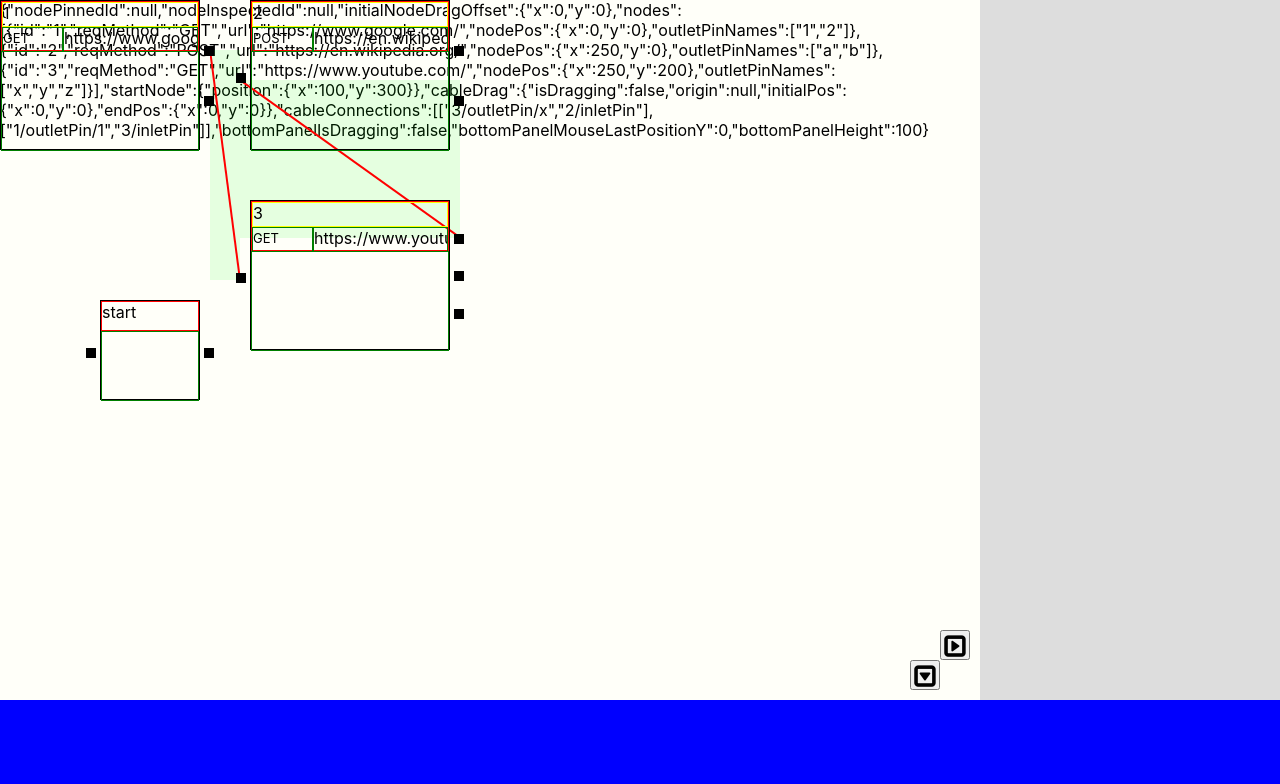
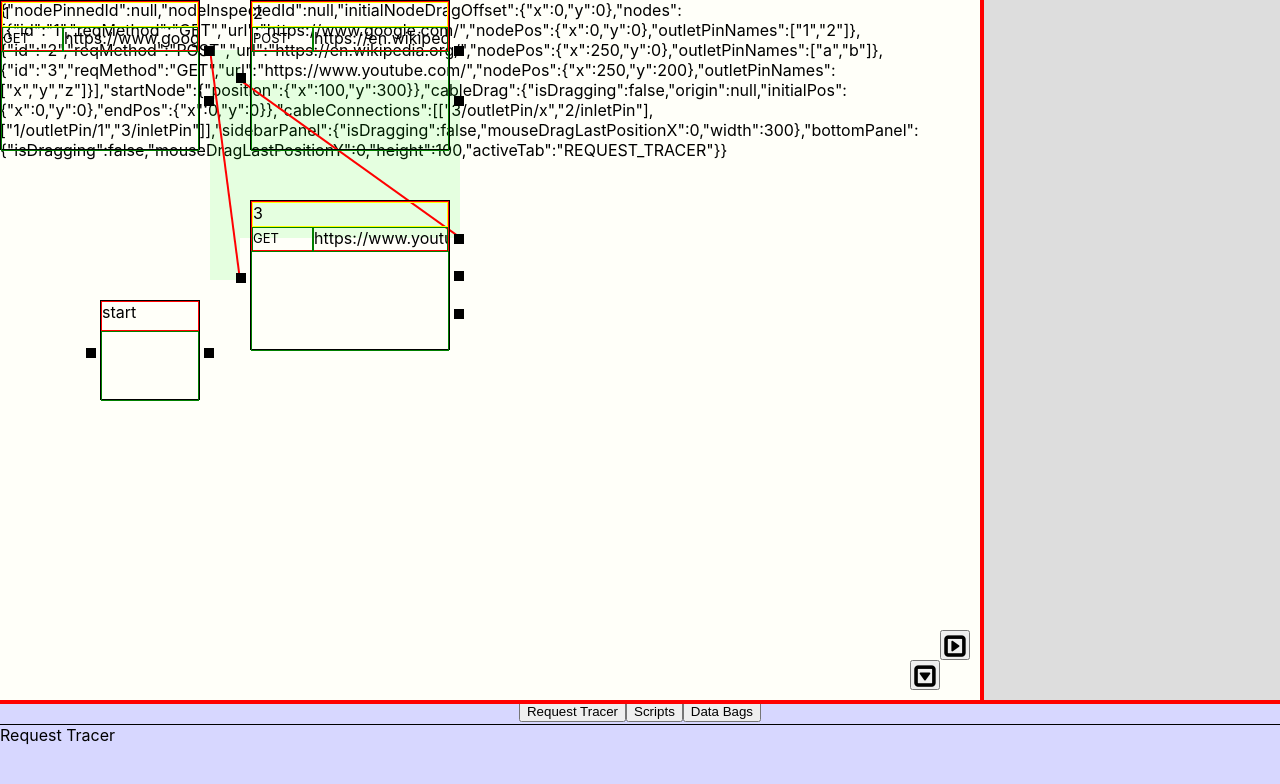
Before and after one commit to SelStefan/httpunk, a React (Create React App) app: page / in a window 1280 px wide. Shown: the top 784 px of the page. Built offline with nearby package versions, Linux system fonts and the light colour scheme.

Commit message:
Improved the sidebar panel to be resizable

```diff
--- a/src/App.css
+++ b/src/App.css
@@ -45,7 +45,7 @@
 	display: inline-block;
 	position: relative;
 	/* height: 100%; */
-	margin-right: 300px;
+	/* margin-right: 300px; */
 	overflow: scroll;
 	/* #fefeee */
 	background-color: #fffff9;
@@ -79,15 +79,33 @@ button i {
 	width: 100%;
 }
 
-.sidebar-inspector {
-	display: inline-block;
+/* START: Sidebar panel */
+
+.sidebar-panel {
+	/* display: inline-block; */
 	position: absolute;
+	top: 0;
 	right: 0;
-	width: 300px;
+	/* width: 300px; */
 	/* height: 100%; */
 	background-color: #ddd;
-	overflow: scroll;
+	overflow-y: scroll;
+	/* overflow: scroll; */
 }
+
+.sidebar-panel__drag {
+    position: absolute;
+	left: -4px;
+	top: 0;
+	bottom: 0;
+    /* top: -4px;
+    right: 0; */
+    width: 8px;
+	cursor: e-resize;
+	background-color: red;
+}
+
+/* END: Sidebar panel */
 
 .settings-group {
 	width: 100%;
@@ -122,7 +140,7 @@ button i {
 	margin-bottom: 0px;
 }
 .settings-group__outlet-pin-name-input-field {
-	width: 200px;
+	width: 188px;
 	margin-right: 5px;
 }
 .settings-group__outlet-pin-delete-button {
@@ -140,9 +158,10 @@ button i {
 	position: absolute;
 	width: 100%;
 	/* height: 100px; */
-	background-color: blue;
+	background-color: rgb(215, 215, 255);
 	bottom: 0;
 	left: 0;
+	overflow-y: scroll;
 }
 
 .bottom-panel__drag {
@@ -151,7 +170,16 @@ button i {
     top: -4px;
     right: 0;
     height: 8px;
-    cursor: n-resize;
+	cursor: n-resize;
+	background-color: red;
+}
+
+.bottom-panel__tabs-header {
+	width: 100%;
+	margin: 0 auto;
+	text-align: center;
+	padding-bottom: 2px;
+	border-bottom: 1px solid black;
 }
 
 /* END: Bottom panel */
--- a/src/App.jsx
+++ b/src/App.jsx
@@ -18,12 +18,14 @@ import "./App.css";
 // Find a better way to continue propagation to the header (parent) element
 // Add node title for display instead of id
 // Implement request tracer view
-// Implement sidebar inspector resizing
 // Implement data bags
 // Try adding a "virtual" dot that will expand the patch space
 //     (moved with those arrows at the bottom right of the patch space)
 // Split the application into logical encapsulated components
+// Implement a "toolbar playback" like feature for running rails
 /*###########################################################################################*/
+// rename sidebar inspector -> sidebar panel
+// Implement sidebar inspector resizing
 // When changing node id: update every occurrence of that node id in the cable connections array
 
 class App extends React.Component {
@@ -77,9 +79,19 @@ class App extends React.Component {
 			cableConnections: Joi.array()
 				.items(Joi.array().items(Joi.string()).length(2))
 				.required(),
-			bottomPanelIsDragging: Joi.bool().required(),
-			bottomPanelMouseLastPositionY: Joi.number().required(),
-			bottomPanelHeight: Joi.number().required(),
+			sidebarPanel: Joi.object({
+				isDragging: Joi.bool().required(),
+				mouseDragLastPositionX: Joi.number().required(),
+				width: Joi.number().required(),
+			}).required(),
+			bottomPanel: Joi.object({
+				isDragging: Joi.bool().required(),
+				mouseDragLastPositionY: Joi.number().required(),
+				height: Joi.number().required(),
+				activeTab: Joi.string()
+					.valid("REQUEST_TRACER", "SCRIPTS", "DATA_BAGS")
+					.required(),
+			}).required(),
 		});
 
 		const initialState = {
@@ -143,9 +155,17 @@ class App extends React.Component {
 				["3/outletPin/x", "2/inletPin"],
 				["1/outletPin/1", "3/inletPin"],
 			],
-			bottomPanelIsDragging: false,
-			bottomPanelMouseLastPositionY: 0,
-			bottomPanelHeight: 100,
+			sidebarPanel: {
+				isDragging: false,
+				mouseDragLastPositionX: 0,
+				width: 300,
+			},
+			bottomPanel: {
+				isDragging: false,
+				mouseDragLastPositionY: 0,
+				height: 100,
+				activeTab: "REQUEST_TRACER",
+			},
 		};
 
 		console.info(stateSchema.validate(initialState));
@@ -169,7 +189,9 @@ class App extends React.Component {
 		this.calcCableLine = this.calcCableLine.bind(this);
 		this.addCableConnection = this.addCableConnection.bind(this);
 		this.getPinPosition = this.getPinPosition.bind(this);
+		this.startSidebarPanelDrag = this.startSidebarPanelDrag.bind(this);
 		this.startBottomPanelDrag = this.startBottomPanelDrag.bind(this);
+		this.setActiveBottomPanelTab = this.setActiveBottomPanelTab.bind(this);
 	}
 
 	componentDidMount() {
@@ -179,7 +201,8 @@ class App extends React.Component {
 					draftState.nodePinnedId = null;
 					draftState.cableDrag.isDragging = false;
 					draftState.cableDrag.origin = null;
-					draftState.bottomPanelIsDragging = false;
+					draftState.sidebarPanel.isDragging = false;
+					draftState.bottomPanel.isDragging = false;
 				})
 			)
 		);
@@ -228,14 +251,30 @@ class App extends React.Component {
 				);
 			}
 
-			if (this.state.bottomPanelIsDragging) {
+			if (this.state.sidebarPanel.isDragging) {
 				const mousePos = this.getMousePos(e);
 
 				this.setState((curState) =>
 					produce(curState, (draftState) => {
-						draftState.bottomPanelHeight +=
-							curState.bottomPanelMouseLastPositionY - mousePos.y;
-						draftState.bottomPanelMouseLastPositionY = mousePos.y;
+						draftState.sidebarPanel.width +=
+							curState.sidebarPanel.mouseDragLastPositionX -
+							mousePos.x;
+						draftState.sidebarPanel.mouseDragLastPositionX =
+							mousePos.x;
+					})
+				);
+			}
+
+			if (this.state.bottomPanel.isDragging) {
+				const mousePos = this.getMousePos(e);
+
+				this.setState((curState) =>
+					produce(curState, (draftState) => {
+						draftState.bottomPanel.height +=
+							curState.bottomPanel.mouseDragLastPositionY -
+							mousePos.y;
+						draftState.bottomPanel.mouseDragLastPositionY =
+							mousePos.y;
 					})
 				);
 			}
@@ -497,13 +536,34 @@ class App extends React.Component {
 		}
 	}
 
+	startSidebarPanelDrag(e) {
+		// console.log(this.state.nodePinnedId, e.target.getClientRects()[0]);
+		const mousePos = this.getMousePos(e);
+		this.setState((curState) =>
+			produce(curState, (draftState) => {
+				draftState.sidebarPanel.isDragging = true;
+				draftState.sidebarPanel.mouseDragLastPositionX = mousePos.x;
+			})
+		);
+	}
+
 	startBottomPanelDrag(e) {
 		// console.log(this.state.nodePinnedId, e.target.getClientRects()[0]);
 		const mousePos = this.getMousePos(e);
-		this.setState({
-			bottomPanelIsDragging: true,
-			bottomPanelMouseLastPositionY: mousePos.y,
-		});
+		this.setState((curState) =>
+			produce(curState, (draftState) => {
+				draftState.bottomPanel.isDragging = true;
+				draftState.bottomPanel.mouseDragLastPositionY = mousePos.y;
+			})
+		);
+	}
+
+	setActiveBottomPanelTab(tabName) {
+		this.setState((curState) =>
+			produce(curState, (draftState) => {
+				draftState.bottomPanel.activeTab = tabName;
+			})
+		);
 	}
 
 	render() {
@@ -512,7 +572,8 @@ class App extends React.Component {
 				<div
 					className="patch-space"
 					style={{
-						height: `calc(100% - ${this.state.bottomPanelHeight}px)`,
+						width: `calc(100% - ${this.state.sidebarPanel.width}px)`,
+						height: `calc(100% - ${this.state.bottomPanel.height}px)`,
 					}}
 					onMouseDown={() => this.handlePatchSpaceClick()}
 					onContextMenu={(e) => this.addNode(e)}
@@ -716,11 +777,19 @@ class App extends React.Component {
 					</button>
 				</div>
 				<div
-					className="sidebar-inspector"
+					className="sidebar-panel"
 					style={{
-						height: `calc(100% - ${this.state.bottomPanelHeight}px)`,
+						width: this.state.sidebarPanel.width + "px",
+						height: `calc(100% - ${this.state.bottomPanel.height}px)`,
+					}}
+					onMouseDown={(e) => {
+						this.startSidebarPanelDrag(e);
 					}}
 				>
+					<div
+						className="sidebar-panel__drag"
+						onMouseDown={(e) => {}}
+					></div>
 					{this.state.nodeInspectedId !== null ? (
 						<div>
 							<div className="settings-group">
@@ -821,7 +890,7 @@ class App extends React.Component {
 				</div>
 				<div
 					className="bottom-panel"
-					style={{ height: this.state.bottomPanelHeight + "px" }}
+					style={{ height: this.state.bottomPanel.height + "px" }}
 				>
 					<div
 						className="bottom-panel__drag"
@@ -829,6 +898,45 @@ class App extends React.Component {
 							this.startBottomPanelDrag(e);
 						}}
 					></div>
+					<div className="bottom-panel__tabs-header">
+						<button
+							onClick={() =>
+								this.setActiveBottomPanelTab("REQUEST_TRACER")
+							}
+						>
+							Request Tracer
+						</button>
+						<button
+							onClick={() =>
+								this.setActiveBottomPanelTab("SCRIPTS")
+							}
+						>
+							Scripts
+						</button>
+						<button
+							onClick={() =>
+								this.setActiveBottomPanelTab("DATA_BAGS")
+							}
+						>
+							Data Bags
+						</button>
+					</div>
+					{(() => {
+						if (
+							this.state.bottomPanel.activeTab ===
+							"REQUEST_TRACER"
+						) {
+							return <div>Request Tracer</div>;
+						} else if (
+							this.state.bottomPanel.activeTab === "SCRIPTS"
+						) {
+							return <div>Scripts</div>;
+						} else if (
+							this.state.bottomPanel.activeTab === "DATA_BAGS"
+						) {
+							return <div>Data Bags</div>;
+						}
+					})()}
 				</div>
 			</div>
 		);
```
